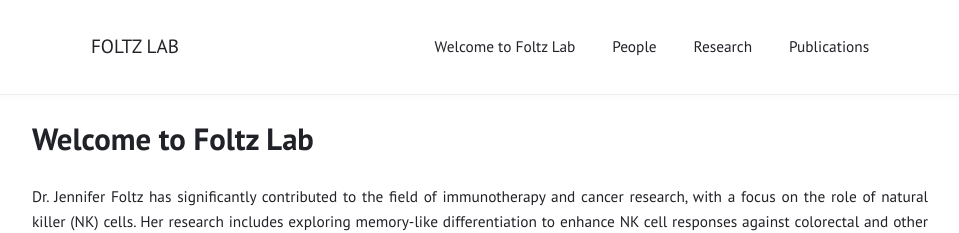
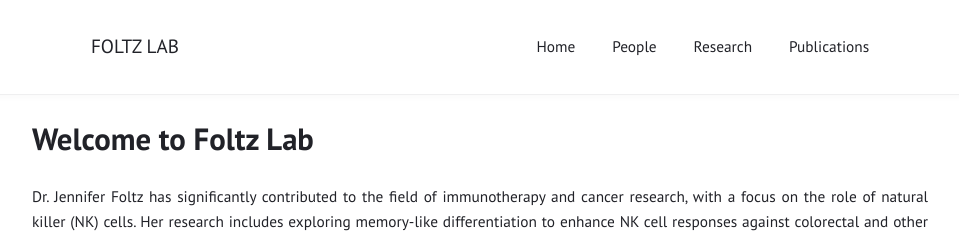
Before and after one commit to Foltz-Lab/Foltz-Lab.github.io, a Jekyll site: the page built from index.html, in a window 1280 px wide. Shown: the top 233 px of the page, without its empty margins (160-1119 px from the left). Built offline with Jekyll 4.4.1, drawn with Linux system fonts in a browser that asks for light colours.

Commit message:
Update index.html

```diff
--- a/index.html
+++ b/index.html
@@ -1,6 +1,6 @@
 ---
 layout: default
-title: "Welcome to Foltz Lab"
+title: "Home"
 ---
 
 <h1>Welcome to Foltz Lab</h1>
```
